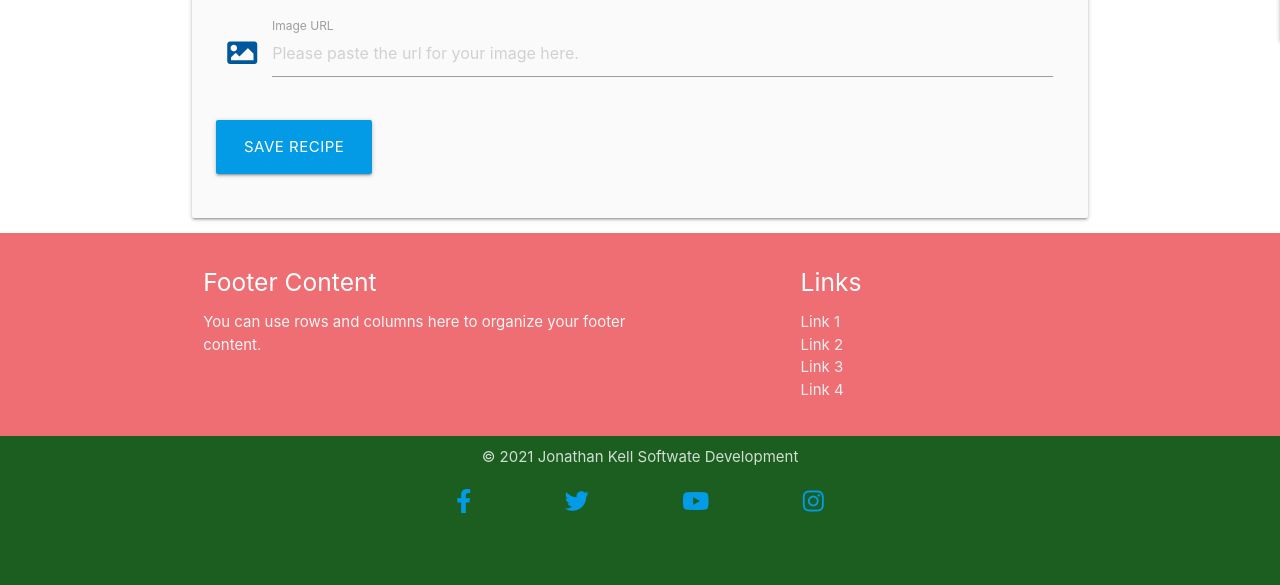
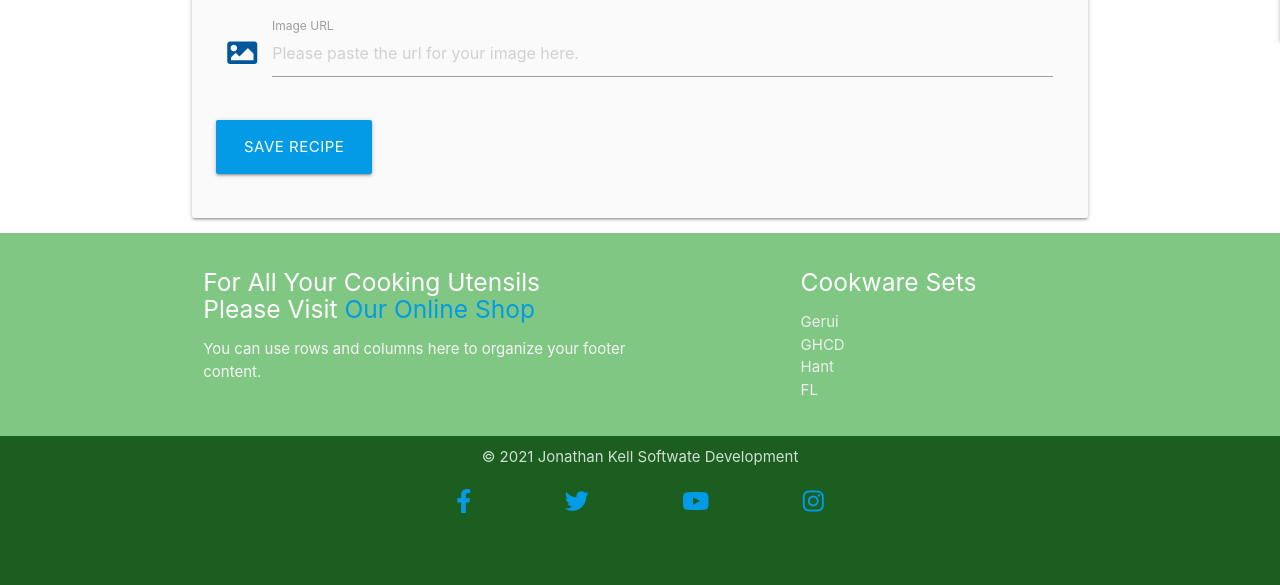
Before and after one commit to coder187/ci_ms3_cookbook, a Flask app: page /add_recipe.html in a window 1280 px wide. Shown: the part 819-1404 px from the top of the page. Run offline with Flask 2, Linux system fonts and the light colour scheme; the visitor is signed in with stand-in values (Sample User, id 1); data that the repository does not hold is empty; some libraries are stand-ins or nearby versions.

Commit message:
add advert for oline shop

```diff
--- a/templates/base.html
+++ b/templates/base.html
@@ -80,20 +80,23 @@
     </main>
     <div id="footer">
       {% block footer %}
-      <footer class="page-footer">
+      <footer class="page-footer green lighten-2">
         <div class="container">
           <div class="row">
             <div class="col l6 s12">
-              <h5 class="white-text">Footer Content</h5>
-              <p class="grey-text text-lighten-4">You can use rows and columns here to organize your footer content.</p>
+              <h5 class="white-text">For All Your Cooking Utensils <br> Please Visit
+                <a href="https://www.fruugo.ie/search?whcat=4721&wscat=WS69316386&disc=true"
+                target="_blank">Our Online Shop</a></h5>
+              <p class="grey-text text-lighten-4">
+                You can use rows and columns here to organize your footer content.</p>
             </div>
             <div class="col l4 offset-l2 s12">
-              <h5 class="white-text">Links</h5>
+              <h5 class="white-text">Cookware Sets</h5>
               <ul>
-                <li><a class="grey-text text-lighten-3" href="#!">Link 1</a></li>
-                <li><a class="grey-text text-lighten-3" href="#!">Link 2</a></li>
-                <li><a class="grey-text text-lighten-3" href="#!">Link 3</a></li>
-                <li><a class="grey-text text-lighten-3" href="#!">Link 4</a></li>
+                <li><a class="grey-text text-lighten-3" href="https://www.fruugo.ie/search?whcat=4721&wscat=WS69316386&brand=Gerui&disc=true">Gerui</a></li>
+                <li><a class="grey-text text-lighten-3" href="https://www.fruugo.ie/search?whcat=4721&wscat=WS69316386&brand=GHCD&disc=true">GHCD</a></li>
+                <li><a class="grey-text text-lighten-3" href="https://www.fruugo.ie/search?whcat=4721&wscat=WS69316386&brand=Hant&disc=true">Hant</a></li>
+                <li><a class="grey-text text-lighten-3" href="https://www.fruugo.ie/search?whcat=4721&wscat=WS69316386&brand=FL&disc=true">FL</a></li>
               </ul>
             </div>
           </div>
```
